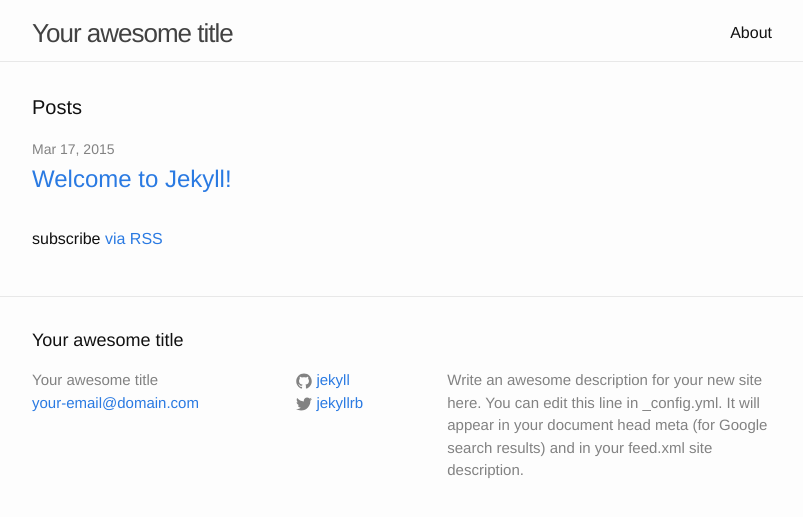
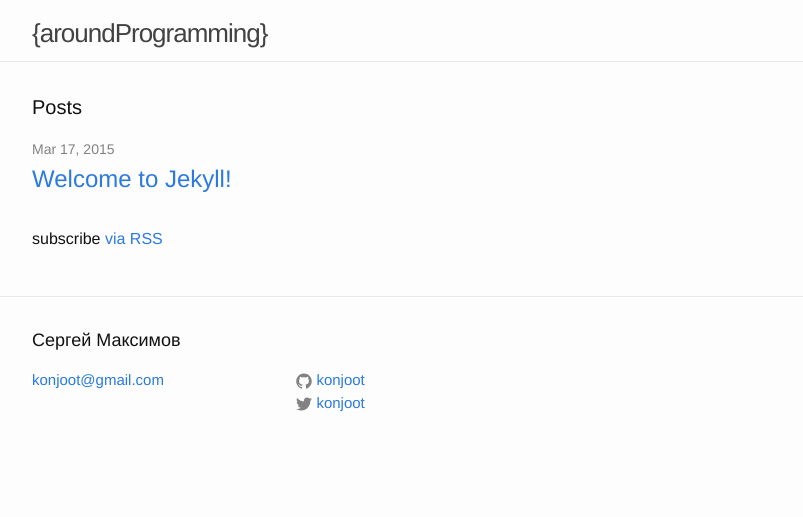
Before and after one commit to konjoot/konjoot.github.io, a Jekyll site: the page built from index.html, in a window 1280 px wide. Shown: the top 517 px of the page, without its empty margins (238-1041 px from the left). Built offline with Jekyll 4.4.1, drawn with Linux system fonts in a browser that asks for light colours.

Commit message:
config, footer and header updated

```diff
--- a/_config.yml
+++ b/_config.yml
@@ -1,14 +1,14 @@
 # Site settings
-title: Your awesome title
-email: your-email@domain.com
-description: > # this means to ignore newlines until "baseurl:"
-  Write an awesome description for your new site here. You can edit this
-  line in _config.yml. It will appear in your document head meta (for
-  Google search results) and in your feed.xml site description.
+title: '{aroundProgramming}'
+title_small: '{dp}'
+email: konjoot@gmail.com
+description: > #
+  Возможно здесь должно быть описание, но зачем?
 baseurl: "" # the subpath of your site, e.g. /blog/
 url: "http://yourdomain.com" # the base hostname & protocol for your site
-twitter_username: jekyllrb
-github_username:  jekyll
+twitter_username: konjoot
+github_username:  konjoot
+author: Сергей Максимов
 
 # Build settings
 markdown: kramdown
--- a/_includes/footer.html
+++ b/_includes/footer.html
@@ -2,12 +2,11 @@
 
   <div class="wrapper">
 
-    <h2 class="footer-heading">{{ site.title }}</h2>
+    <h2 class="footer-heading">{{ site.author }}</h2>
 
     <div class="footer-col-wrapper">
       <div class="footer-col  footer-col-1">
         <ul class="contact-list">
-          <li>{{ site.title }}</li>
           <li><a href="mailto:{{ site.email }}">{{ site.email }}</a></li>
         </ul>
       </div>
@@ -45,9 +44,9 @@
         </ul>
       </div>
 
-      <div class="footer-col  footer-col-3">
+     <!--  <div class="footer-col  footer-col-3">
         <p class="text">{{ site.description }}</p>
-      </div>
+      </div> -->
     </div>
 
   </div>
--- a/_includes/header.html
+++ b/_includes/header.html
@@ -2,8 +2,10 @@
 
   <div class="wrapper">
 
-    <a class="site-title" href="{{ site.baseurl }}/">{{ site.title }}</a>
-
+    <a class="site-title" href="{{ site.baseurl }}/">
+      {% if page.title %}{{ site.title_small }}{% else %}{{ site.title }}{% endif %}
+    </a>
+<!--
     <nav class="site-nav">
       <a href="#" class="menu-icon">
         <svg viewBox="0 0 18 15">
@@ -20,7 +22,7 @@
           {% endif %}
         {% endfor %}
       </div>
-    </nav>
+ -->    </nav>
 
   </div>
 
```
Also changed, not shown: other parts of _includes/header.html (+2 -2 lines).
